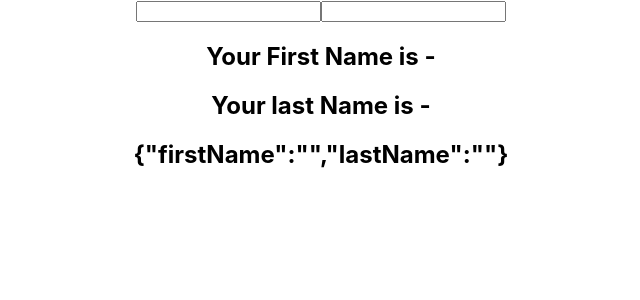
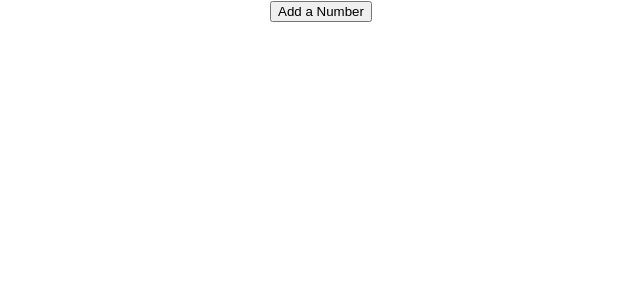
Before and after one commit to chandiosamad07/ead, a React (Create React App) app: page / in a window 1280 px wide. Shown: the top 300 px of the page, without its empty margins (319-959 px from the left). Built offline with nearby package versions, Linux system fonts and the light colour scheme.

Commit message:
UseState with Array

```diff
--- a/src/App.js
+++ b/src/App.js
@@ -17,10 +17,12 @@ import ClassCounter from "./Hooks/ClassCounter";
 import HookCounter from "./Hooks/HookCounter";
 import HookCounterTwo from "./Hooks/HookCounterTwo";
 import HookCounterThree from "./Hooks/HookCounterThree";
+import HookCounterfour from "./Hooks/HookCounterfour";
 function App() {
   return (
     <div className="App">
-      <HookCounterThree />
+      <HookCounterfour />
+      {/* <HookCounterThree /> */}
      {/* <HookCounterTwo></HookCounterTwo> */}
       {/* <HookCounter/>
       <ClassCounter/> */}
--- /dev/null
+++ b/src/Hooks/HookCounterfour.js
@@ -0,0 +1,25 @@
+import React, { useState } from 'react';
+
+function HookCounterfour() {
+  const [item, setItem] = useState([]);
+
+  const addItem = () => {
+    setItem([...item, {
+      id: item.length,
+      value: Math.floor(Math.random() * 10) + 1
+    }]);
+  };
+
+  return (
+    <div>
+      <button onClick={addItem}>Add a Number</button>
+      <ul>
+        {item.map(item => (
+          <li key={item.id}>{item.value}</li>
+        ))}
+      </ul>
+    </div>
+  );
+}
+
+export default HookCounterfour;
```
